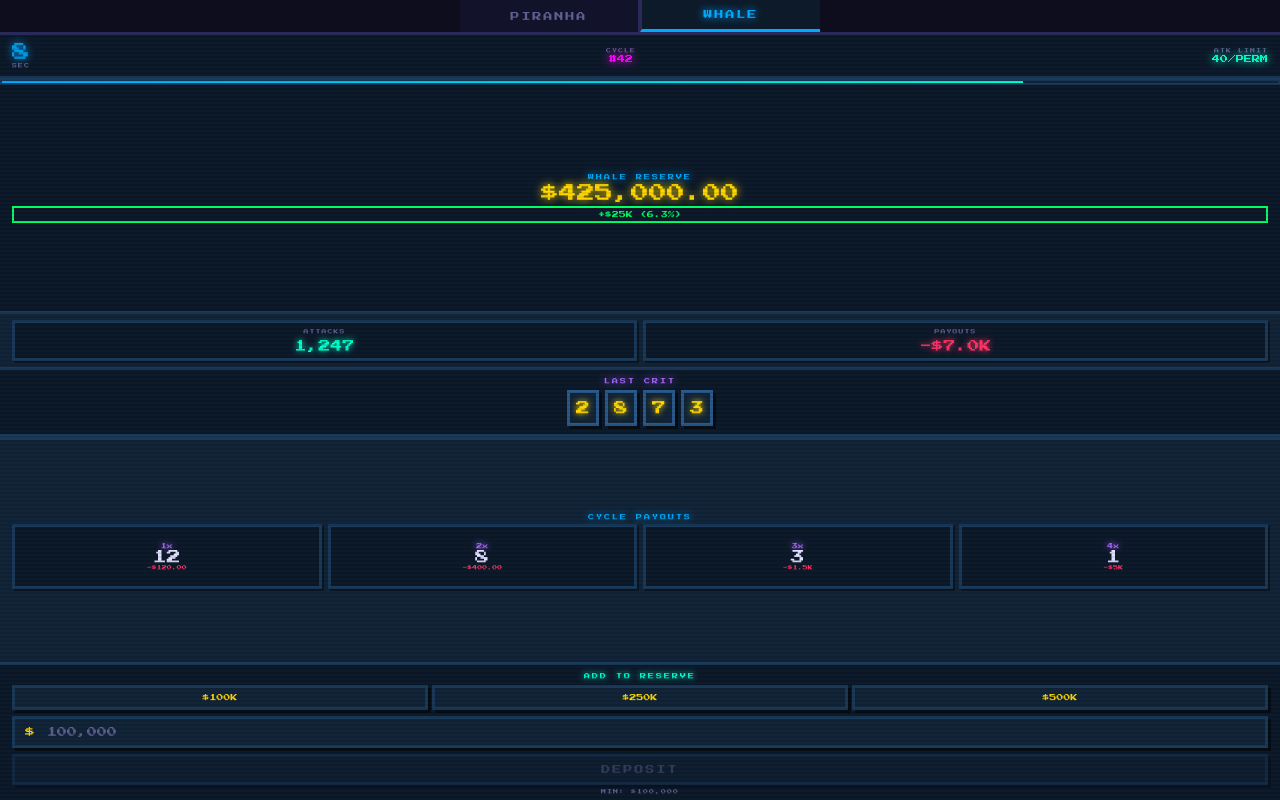
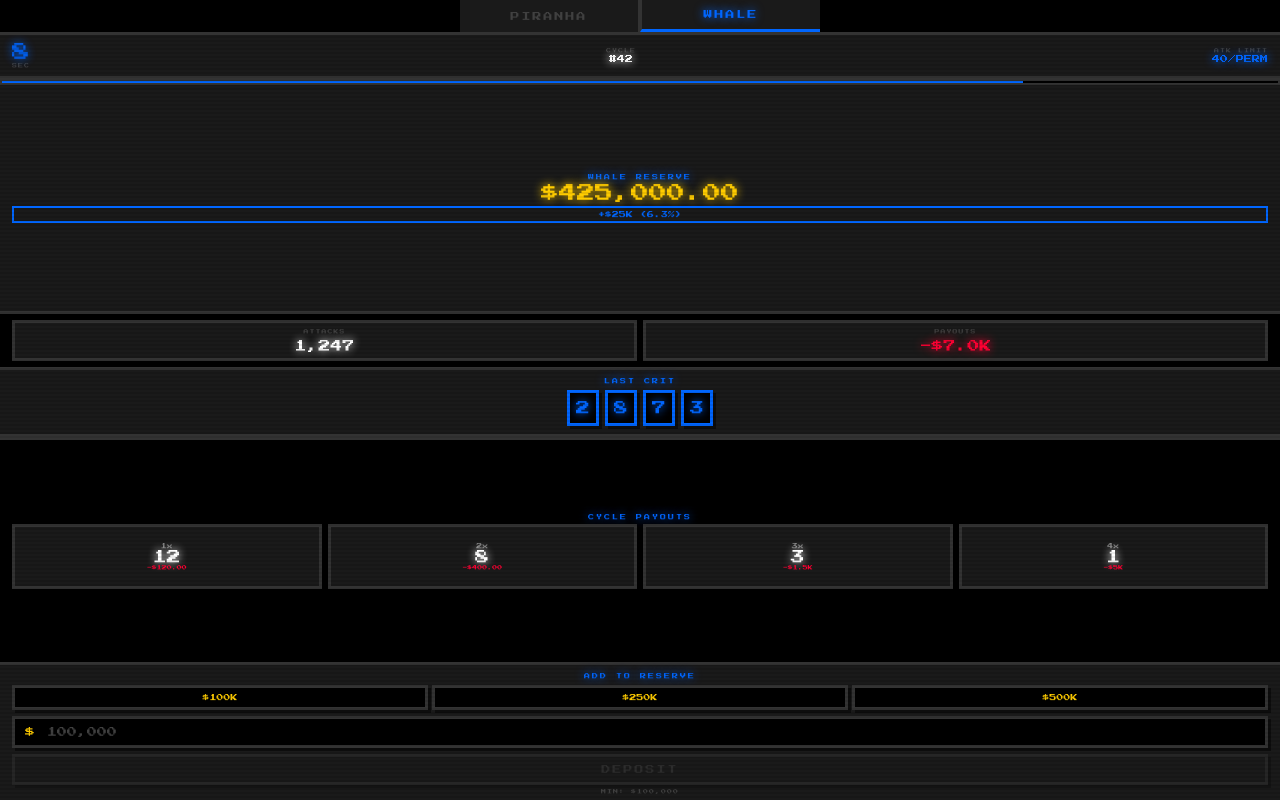
Before and after one commit to l10labs/whalevspiranha, a React (Vite) app: page / in a window 1280 px wide. Both pictures are taken after a click on the button "WHALE". Built offline with nearby package versions, Linux system fonts and the light colour scheme.

Commit message:
feat: red/blue theme redesign

```diff
--- a/src/App.css
+++ b/src/App.css
@@ -7,15 +7,15 @@
   display: flex;
   flex-direction: column;
   overflow: hidden;
-  background: #0a0a1a;
+  background: #0a0a0a;
 }
 
 .app-tabs {
   display: flex;
   justify-content: center;
   gap: 0;
-  background: #0d0d1d;
-  border-bottom: 3px solid #2a2a5a;
+  background: #000000;
+  border-bottom: 3px solid #333333;
   flex-shrink: 0;
 }
 
@@ -24,8 +24,8 @@
   max-width: 180px;
   padding: 10px 20px;
   border: none;
-  background: #12122a;
-  color: #606090;
+  background: #1a1a1a;
+  color: #404040;
   font-family: 'Press Start 2P', monospace;
   font-size: 9px;
   letter-spacing: 2px;
@@ -35,25 +35,25 @@
 }
 
 .tab--piranha {
-  border-right: 2px solid #2a2a5a;
+  border-right: 2px solid #333333;
 }
 
 .tab--piranha.active {
-  background: #1a1a2a;
-  color: #ff3366;
-  border-bottom: 3px solid #ff3366;
-  text-shadow: 0 0 8px #ff3366;
+  background: #1a1a1a;
+  color: #ff0033;
+  border-bottom: 3px solid #ff0033;
+  text-shadow: 0 0 10px #ff0033;
 }
 
 .tab--whale {
-  border-left: 2px solid #2a2a5a;
+  border-left: 2px solid #333333;
 }
 
 .tab--whale.active {
-  background: #0d1a2a;
-  color: #00aaff;
-  border-bottom: 3px solid #00aaff;
-  text-shadow: 0 0 8px #00aaff;
+  background: #1a1a1a;
+  color: #0066ff;
+  border-bottom: 3px solid #0066ff;
+  text-shadow: 0 0 10px #0066ff;
 }
 
 .app-content {
--- a/src/components/GameUI.css
+++ b/src/components/GameUI.css
@@ -6,41 +6,31 @@
 @import url('https://fonts.googleapis.com/css2?family=Press+Start+2P&display=swap');
 
 :root {
-  /* Shared colors */
-  --bg: #0a0a1a;
-  --bg-elevated: #12122a;
-  --bg-panel: #1a1a3a;
-  --border: #2a2a5a;
-  --border-glow: #4a4a8a;
-  --text-primary: #e0e0ff;
-  --text-secondary: #9090c0;
-  --text-muted: #606090;
+  /* Core 5 colors */
+  --color-black: #000000;
+  --color-white: #ffffff;
+  --color-blue: #0066ff;      /* Whale */
+  --color-red: #ff0033;        /* Piranha */
+  --color-gold: #ffcc00;       /* Money */
 
-  /* Accent colors */
-  --accent-cyan: #00ffff;
-  --accent-magenta: #ff00ff;
-  --accent-yellow: #ffff00;
-  --accent-green: #00ff66;
-  --accent-red: #ff3366;
-  --accent-orange: #ff9933;
-  --accent-blue: #00aaff;
-  --accent-teal: #00ffcc;
-  --accent-gold: #ffd700;
-  --accent-purple: #aa66ff;
+  /* Black/White tints for backgrounds and UI */
+  --bg-dark: #0a0a0a;
+  --bg-darker: #050505;
+  --bg-light: #1a1a1a;
+  --text-white: #ffffff;
+  --text-gray: #808080;
+  --text-darkgray: #404040;
+
+  /* Border colors */
+  --border-dark: #333333;
+  --border-light: #4a4a4a;
 
   /* Effects */
   --pixel-shadow: 3px 3px 0px rgba(0, 0, 0, 0.5);
-  --glow-cyan: 0 0 8px #00ffff;
-  --glow-magenta: 0 0 8px #ff00ff;
-  --glow-yellow: 0 0 8px #ffff00;
-  --glow-blue: 0 0 8px #00aaff;
-  --glow-gold: 0 0 8px #ffd700;
-
-  /* Whale-specific overrides */
-  --w-bg-elevated: #0d1a2a;
-  --w-bg-panel: #122438;
-  --w-border: #1a3a5a;
-  --w-border-glow: #2a5a8a;
+  --glow-red: 0 0 10px var(--color-red);
+  --glow-blue: 0 0 10px var(--color-blue);
+  --glow-gold: 0 0 10px var(--color-gold);
+  --glow-white: 0 0 8px var(--color-white);
 }
 
 * {
@@ -52,12 +42,12 @@
 /* Game Container - Fixed viewport, no scroll */
 .game-container {
   font-family: 'Press Start 2P', monospace;
-  background: var(--bg);
+  background: var(--bg-dark);
   background-image:
-    linear-gradient(rgba(0, 255, 255, 0.02) 1px, transparent 1px),
-    linear-gradient(90deg, rgba(0, 255, 255, 0.02) 1px, transparent 1px);
+    linear-gradient(rgba(255, 0, 51, 0.03) 1px, transparent 1px),
+    linear-gradient(90deg, rgba(255, 0, 51, 0.03) 1px, transparent 1px);
   background-size: 8px 8px;
-  color: var(--text-primary);
+  color: var(--text-white);
   height: 100%;
   display: flex;
   flex-direction: column;
@@ -67,8 +57,8 @@
 
 .game-container--whale {
   background-image:
-    linear-gradient(rgba(0, 170, 255, 0.02) 1px, transparent 1px),
-    linear-gradient(90deg, rgba(0, 170, 255, 0.02) 1px, transparent 1px);
+    linear-gradient(rgba(0, 102, 255, 0.03) 1px, transparent 1px),
+    linear-gradient(90deg, rgba(0, 102, 255, 0.03) 1px, transparent 1px);
 }
 
 /* CRT scanline overlay */
@@ -93,14 +83,14 @@
   justify-content: space-between;
   align-items: center;
   padding: 8px 12px;
-  background: var(--bg-elevated);
-  border-bottom: 3px solid var(--border);
+  background: var(--bg-light);
+  border-bottom: 3px solid var(--border-dark);
   flex-shrink: 0;
 }
 
 .status-bar--whale {
-  background: var(--w-bg-elevated);
-  border-color: var(--w-border);
+  background: var(--bg-light);
+  border-color: var(--border-dark);
 }
 
 .status-item {
@@ -120,41 +110,41 @@
 
 .status-label {
   font-size: 5px;
-  color: var(--text-muted);
+  color: var(--text-darkgray);
   letter-spacing: 1px;
   text-transform: uppercase;
 }
 
 .status-value {
   font-size: 8px;
-  color: var(--text-primary);
+  color: var(--text-white);
 }
 
 .status-value--timer {
   font-size: 18px;
-  color: var(--accent-cyan);
-  text-shadow: var(--glow-cyan);
+  color: var(--color-red);
+  text-shadow: var(--glow-red);
   animation: pulse 1s ease-in-out infinite;
 }
 
 .status-value--timer-whale {
-  color: var(--accent-blue);
+  color: var(--color-blue);
   text-shadow: var(--glow-blue);
 }
 
 .status-value--cycle {
-  color: var(--accent-magenta);
-  text-shadow: var(--glow-magenta);
+  color: var(--text-white);
+  text-shadow: var(--glow-white);
 }
 
 .status-value--balance {
-  color: var(--accent-yellow);
-  text-shadow: var(--glow-yellow);
+  color: var(--color-gold);
+  text-shadow: var(--glow-gold);
 }
 
 .status-value--limit {
-  color: var(--accent-teal);
-  text-shadow: 0 0 8px var(--accent-teal);
+  color: var(--color-blue);
+  text-shadow: var(--glow-blue);
 }
 
 @keyframes pulse {
@@ -165,63 +155,63 @@
 /* ============ PROGRESS BAR ============ */
 .progress-bar {
   height: 6px;
-  background: var(--bg-panel);
-  border: 2px solid var(--border);
+  background: var(--color-black);
+  border: 2px solid var(--border-dark);
   flex-shrink: 0;
   overflow: hidden;
 }
 
 .progress-bar--whale {
-  border-color: var(--w-border);
-  background: var(--w-bg-panel);
+  border-color: var(--border-dark);
+  background: var(--color-black);
 }
 
 .progress-fill {
   height: 100%;
-  background: linear-gradient(90deg, var(--accent-cyan), var(--accent-green));
+  background: var(--color-red);
   transition: width 0.1s linear;
 }
 
 .progress-fill--whale {
-  background: linear-gradient(90deg, var(--accent-blue), var(--accent-teal));
+  background: var(--color-blue);
 }
 
 /* ============ DIGIT DISPLAY ============ */
 .digit-section {
   padding: 8px 12px;
   text-align: center;
-  background: var(--bg-elevated);
-  border-bottom: 3px solid var(--border);
+  background: var(--bg-light);
+  border-bottom: 3px solid var(--border-dark);
   flex-shrink: 0;
 }
 
 .digit-section--whale {
-  background: var(--w-bg-elevated);
-  border-color: var(--w-border);
+  background: var(--bg-light);
+  border-color: var(--border-dark);
 }
 
 .digit-label {
   font-size: 6px;
-  color: var(--accent-cyan);
+  color: var(--color-red);
   letter-spacing: 2px;
   margin-bottom: 6px;
   text-transform: uppercase;
-  text-shadow: var(--glow-cyan);
+  text-shadow: var(--glow-red);
 }
 
 .digit-label--whale {
-  color: var(--accent-blue);
+  color: var(--color-blue);
   text-shadow: var(--glow-blue);
 }
 
 .digit-label--crit {
-  color: var(--accent-magenta);
-  text-shadow: var(--glow-magenta);
+  color: var(--color-red);
+  text-shadow: var(--glow-red);
 }
 
 .digit-label--crit-whale {
-  color: var(--accent-purple);
-  text-shadow: 0 0 8px var(--accent-purple);
+  color: var(--color-blue);
+  text-shadow: var(--glow-blue);
 }
 
 .digit-row {
@@ -233,20 +223,20 @@
 .digit-box {
   width: 40px;
   height: 46px;
-  border: 3px solid var(--border);
+  border: 3px solid var(--border-dark);
   display: flex;
   align-items: center;
   justify-content: center;
   font-size: 20px;
-  color: var(--text-muted);
-  background: var(--bg-panel);
+  color: var(--text-darkgray);
+  background: var(--color-black);
   box-shadow: var(--pixel-shadow);
 }
 
 .digit-box--active {
-  color: var(--accent-yellow);
-  border-color: var(--accent-yellow);
-  text-shadow: var(--glow-yellow);
+  color: var(--color-white);
+  border-color: var(--color-white);
+  text-shadow: var(--glow-white);
 }
 
 .digit-box--small {
@@ -256,16 +246,16 @@
 }
 
 .digit-box--crit {
-  border-color: var(--border-glow);
-  color: var(--accent-orange);
-  text-shadow: 0 0 6px var(--accent-orange);
+  border-color: var(--color-red);
+  color: var(--color-red);
+  text-shadow: var(--glow-red);
 }
 
 .digit-box--crit-whale {
-  border-color: var(--w-border-glow);
-  color: var(--accent-gold);
-  text-shadow: 0 0 6px var(--accent-gold);
-  background: var(--w-bg-panel);
+  border-color: var(--color-blue);
+  color: var(--color-blue);
+  text-shadow: var(--glow-blue);
+  background: var(--color-black);
 }
 
 /* ============ NUMBER PAD ============ */
@@ -280,9 +270,9 @@
 }
 
 .pad-btn {
-  border: 3px solid var(--border);
-  background: var(--bg-panel);
-  color: var(--text-primary);
+  border: 3px solid var(--border-dark);
+  background: var(--bg-light);
+  color: var(--text-white);
   font-family: 'Press Start 2P', monospace;
   font-size: 14px;
   cursor: pointer;
@@ -295,13 +285,13 @@
 .pad-btn:active:not(:disabled) {
   transform: translate(3px, 3px);
   box-shadow: none;
-  background: var(--accent-green);
-  color: var(--bg);
+  background: var(--color-white);
+  color: var(--color-black);
 }
 
 .pad-btn:disabled {
-  color: var(--text-muted);
-  background: var(--bg);
+  color: var(--text-darkgray);
+  background: var(--bg-darker);
   opacity: 0.4;
   box-shadow: none;
 }
@@ -318,9 +308,9 @@
 
 .action-btn {
   padding: 32px 4px;
-  border: 3px solid var(--border);
-  background: var(--bg-panel);
-  color: var(--text-muted);
+  border: 3px solid var(--border-dark);
+  background: var(--bg-light);
+  color: var(--text-gray);
   font-family: 'Press Start 2P', monospace;
   font-size: 7px;
   letter-spacing: 1px;
@@ -332,32 +322,36 @@
 .action-btn:active:not(:disabled) {
   transform: translate(3px, 3px);
   box-shadow: none;
-  background: var(--border-glow);
-  color: var(--text-primary);
+  background: var(--color-white);
+  color: var(--color-black);
 }
 
 .action-btn--primary {
-  background: var(--accent-red);
-  color: var(--bg);
-  border-color: #ff6699;
+  background: var(--color-red);
+  color: var(--color-white);
+  border-color: var(--color-red);
+  text-shadow: var(--glow-red);
 }
 
 .action-btn--primary:active:not(:disabled) {
-  background: #cc2952;
+  background: var(--color-white);
+  color: var(--color-red);
+  text-shadow: none;
 }
 
 .action-btn--primary:disabled {
-  background: var(--bg-panel);
-  color: var(--text-muted);
-  border-color: var(--border);
+  background: var(--bg-light);
+  color: var(--text-darkgray);
+  border-color: var(--border-dark);
   opacity: 0.5;
+  text-shadow: none;
 }
 
 /* ============ COMBO/STATS GRID ============ */
 .stats-section {
   padding: 6px 12px;
-  background: var(--bg-panel);
-  border-top: 3px solid var(--border);
+  background: var(--color-black);
+  border-top: 3px solid var(--border-dark);
   flex: 1;
   display: flex;
   flex-direction: column;
@@ -365,22 +359,22 @@
 }
 
 .stats-section--whale {
-  background: var(--w-bg-panel);
-  border-color: var(--w-border);
+  background: var(--color-black);
+  border-color: var(--border-dark);
 }
 
 .stats-label {
   font-size: 6px;
-  color: var(--accent-cyan);
+  color: var(--color-red);
   letter-spacing: 2px;
   margin-bottom: 4px;
   text-transform: uppercase;
-  text-shadow: var(--glow-cyan);
+  text-shadow: var(--glow-red);
   text-align: center;
 }
 
 .stats-label--whale {
-  color: var(--accent-blue);
+  color: var(--color-blue);
   text-shadow: var(--glow-blue);
 }
 
@@ -391,59 +385,59 @@
 }
 
 .stat-card {
-  border: 3px solid var(--border);
+  border: 3px solid var(--border-dark);
   padding: 16px 2px;
   text-align: center;
   display: flex;
   flex-direction: column;
   gap: 1px;
-  background: var(--bg-elevated);
+  background: var(--bg-light);
   box-shadow: 2px 2px 0 rgba(0, 0, 0, 0.4);
 }
 
 .stat-card--whale {
-  background: var(--w-bg-elevated);
-  border-color: var(--w-border);
+  background: var(--bg-light);
+  border-color: var(--border-dark);
 }
 
 .stat-type {
   font-size: 6px;
-  color: var(--accent-magenta);
-  text-shadow: var(--glow-magenta);
+  color: var(--text-gray);
+  text-shadow: none;
 }
 
 .stat-type--whale {
-  color: var(--accent-purple);
-  text-shadow: 0 0 6px var(--accent-purple);
+  color: var(--text-gray);
+  text-shadow: none;
 }
 
 .stat-count {
   font-size: 14px;
-  color: var(--accent-green);
+  color: var(--color-white);
   line-height: 1;
-  text-shadow: 0 0 6px var(--accent-green);
+  text-shadow: var(--glow-white);
 }
 
 .stat-count--whale {
-  color: var(--text-primary);
-  text-shadow: none;
+  color: var(--color-white);
+  text-shadow: var(--glow-white);
 }
 
 .stat-reward {
   font-size: 5px;
-  color: var(--accent-yellow);
+  color: var(--color-gold);
 }
 
 .stat-reward--negative {
-  color: var(--accent-red);
+  color: var(--color-red);
 }
 
 /* ============ RESERVE DISPLAY (WHALE) ============ */
 .reserve-section {
   padding: 8px 12px;
   text-align: center;
-  background: var(--w-bg-elevated);
-  border-bottom: 3px solid var(--w-border);
+  background: var(--bg-light);
+  border-bottom: 3px solid var(--border-dark);
   flex: 1;
   display: flex;
   flex-direction: column;
@@ -452,7 +446,7 @@
 
 .reserve-label {
   font-size: 6px;
-  color: var(--accent-blue);
+  color: var(--color-blue);
   letter-spacing: 2px;
   margin-bottom: 4px;
   text-transform: uppercase;
@@ -461,7 +455,7 @@
 
 .reserve-value {
   font-size: 18px;
-  color: var(--accent-gold);
+  color: var(--color-gold);
   text-shadow: var(--glow-gold);
   margin-bottom: 4px;
 }
@@ -474,13 +468,13 @@
 }
 
 .reserve-indicator--up {
-  color: var(--accent-green);
-  border-color: var(--accent-green);
+  color: var(--color-blue);
+  border-color: var(--color-blue);
 }
 
 .reserve-indicator--down {
-  color: var(--accent-red);
-  border-color: var(--accent-red);
+  color: var(--color-red);
+  border-color: var(--color-red);
 }
 
 /* ============ CYCLE STATS (WHALE) ============ */
@@ -489,54 +483,54 @@
   grid-template-columns: 1fr 1fr;
   gap: 6px;
   padding: 6px 12px;
-  background: var(--w-bg-panel);
-  border-bottom: 3px solid var(--w-border);
+  background: var(--color-black);
+  border-bottom: 3px solid var(--border-dark);
   flex-shrink: 0;
 }
 
 .cycle-stat {
   text-align: center;
   padding: 6px 4px;
-  border: 3px solid var(--w-border);
-  background: var(--w-bg-elevated);
+  border: 3px solid var(--border-dark);
+  background: var(--bg-light);
   box-shadow: 2px 2px 0 rgba(0, 0, 0, 0.4);
 }
 
 .cycle-stat-label {
   display: block;
   font-size: 5px;
-  color: var(--text-muted);
+  color: var(--text-darkgray);
   letter-spacing: 1px;
   margin-bottom: 2px;
 }
 
 .cycle-stat-value {
   font-size: 12px;
-  color: var(--accent-teal);
-  text-shadow: 0 0 6px var(--accent-teal);
+  color: var(--color-white);
+  text-shadow: var(--glow-white);
 }
 
 .cycle-stat-value--negative {
-  color: var(--accent-red);
-  text-shadow: 0 0 6px var(--accent-red);
+  color: var(--color-red);
+  text-shadow: var(--glow-red);
 }
 
 /* ============ DEPOSIT SECTION (WHALE) ============ */
 .deposit-section {
   padding: 8px 12px;
-  background: var(--w-bg-elevated);
-  border-top: 3px solid var(--w-border);
+  background: var(--bg-light);
+  border-top: 3px solid var(--border-dark);
   flex-shrink: 0;
   margin-top: auto;
 }
 
 .deposit-label {
   font-size: 6px;
-  color: var(--accent-teal);
+  color: var(--color-blue);
   letter-spacing: 2px;
   margin-bottom: 6px;
   text-transform: uppercase;
-  text-shadow: 0 0 6px var(--accent-teal);
+  text-shadow: var(--glow-blue);
   text-align: center;
 }
 
@@ -549,9 +543,9 @@
 
 .quick-btn {
   padding: 6px 4px;
-  border: 3px solid var(--w-border);
-  background: var(--w-bg-panel);
-  color: var(--accent-gold);
+  border: 3px solid var(--border-dark);
+  background: var(--color-black);
+  color: var(--color-gold);
   font-family: 'Press Start 2P', monospace;
   font-size: 7px;
   cursor: pointer;
@@ -562,22 +556,22 @@
 .quick-btn:active {
   transform: translate(3px, 3px);
   box-shadow: none;
-  background: var(--accent-gold);
-  color: var(--bg);
+  background: var(--color-gold);
+  color: var(--color-black);
 }
 
 .deposit-input-row {
   display: flex;
   align-items: center;
-  border: 3px solid var(--w-border);
-  background: var(--w-bg-panel);
+  border: 3px solid var(--border-dark);
+  background: var(--color-black);
   margin-bottom: 6px;
   box-shadow: var(--pixel-shadow);
 }
 
 .deposit-prefix {
   padding: 0 6px 0 10px;
-  color: var(--accent-gold);
+  color: var(--color-gold);
   font-size: 10px;
 }
 
@@ -586,14 +580,14 @@
   padding: 8px 6px;
   background: transparent;
   border: none;
-  color: var(--text-primary);
+  color: var(--text-white);
   font-family: 'Press Start 2P', monospace;
   font-size: 10px;
   outline: none;
 }
 
 .deposit-input::placeholder {
-  color: var(--text-muted);
+  color: var(--text-darkgray);
 }
 
 .deposit-input::-webkit-outer-spin-button,
@@ -609,9 +603,9 @@
 .deposit-btn {
   width: 100%;
   padding: 8px 12px;
-  border: 3px solid var(--accent-teal);
-  background: var(--accent-teal);
-  color: var(--bg);
+  border: 3px solid var(--color-blue);
+  background: var(--color-blue);
+  color: var(--color-white);
   font-family: 'Press Start 2P', monospace;
   font-size: 9px;
   letter-spacing: 2px;
@@ -619,23 +613,28 @@
   box-shadow: var(--pixel-shadow);
   -webkit-tap-highlight-color: transparent;
   margin-bottom: 4px;
+  text-shadow: var(--glow-blue);
 }
 
 .deposit-btn:active:not(:disabled) {
   transform: translate(3px, 3px);
   box-shadow: none;
+  background: var(--color-white);
+  color: var(--color-blue);
+  text-shadow: none;
 }
 
 .deposit-btn:disabled {
-  background: var(--w-bg-panel);
-  color: var(--text-muted);
-  border-color: var(--w-border);
+  background: var(--bg-light);
+  color: var(--text-darkgray);
+  border-color: var(--border-dark);
   opacity: 0.5;
+  text-shadow: none;
 }
 
 .deposit-min {
   font-size: 5px;
-  color: var(--text-muted);
+  color: var(--text-darkgray);
   text-align: center;
   letter-spacing: 1px;
 }
--- a/src/index.css
+++ b/src/index.css
@@ -10,7 +10,7 @@ html, body {
   height: 100%;
   width: 100%;
   overflow: hidden;
-  background: #0a0a1a;
+  background: #0a0a0a;
   touch-action: manipulation;
   -webkit-tap-highlight-color: transparent;
 }
```
